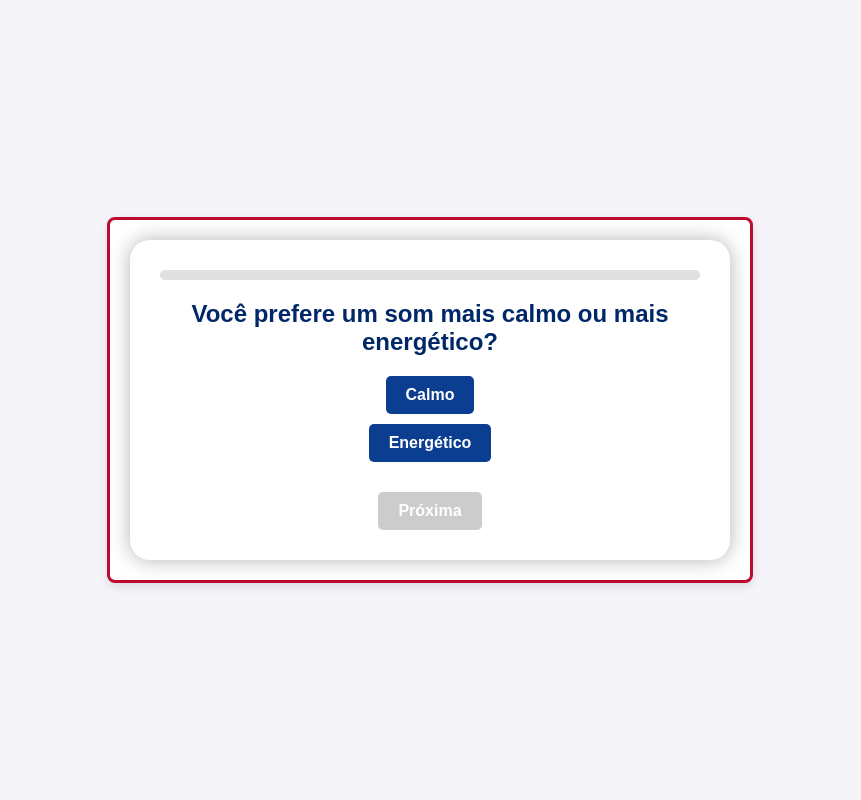
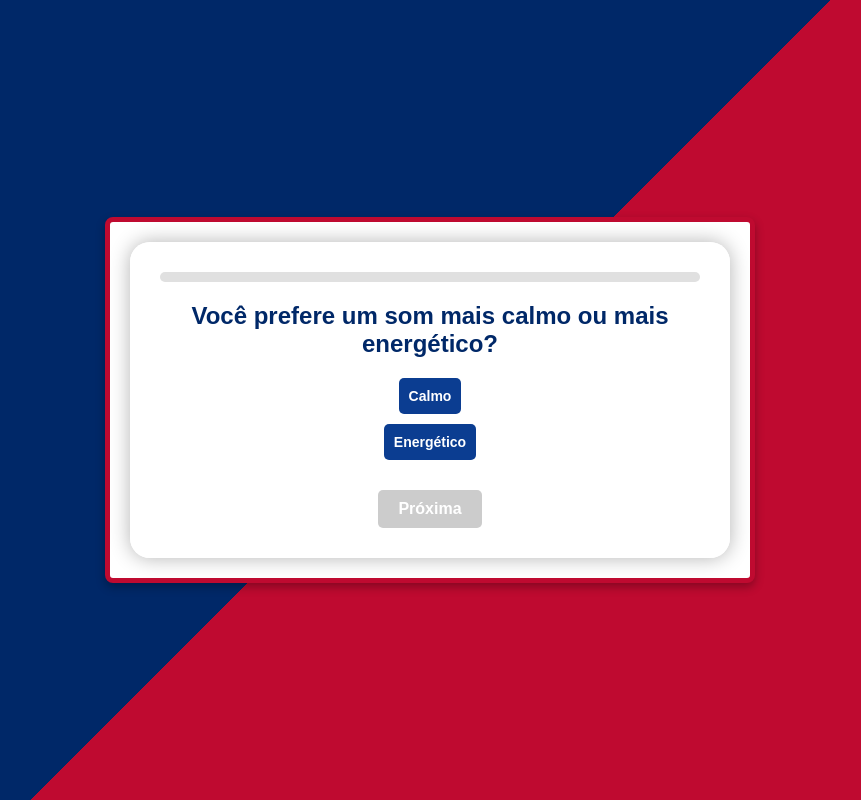
Before and after one commit to EvyDsf/TesteInstrumentos, a plain HTML site: page index.html in a window 1280 px wide. Both pictures are taken after a click on the button "Começar Teste". Shown: the whole page, without its empty margins (210-1071 px from the left). Drawn offline with Linux system fonts and the light colour scheme.

Commit message:
Atualizado o CSS com fundo e cores inspirados no Capitão América

```diff
--- a/style.css
+++ b/style.css
@@ -1,9 +1,10 @@
+/* Paleta de cores do Capitão América */
 body {
   font-family: Arial, sans-serif;
   margin: 0;
   padding: 0;
-  background-color: #f4f4f9; /* Fundo claro */
-  color: #002868; /* Azul escuro */
+  background: linear-gradient(135deg, #002868 50%, #bf0a30 50%); /* Azul e vermelho */
+  color: #ffffff; /* Branco */
   display: flex;
   align-items: center;
   justify-content: center;
@@ -16,18 +17,18 @@ body {
   padding: 20px;
   background: #ffffff; /* Branco */
   border-radius: 8px;
-  box-shadow: 0 4px 10px rgba(0, 0, 0, 0.1);
+  box-shadow: 0 4px 10px rgba(0, 0, 0, 0.3);
   width: 90%;
-  border: 3px solid #bf0a30; /* Vermelho */
+  border: 5px solid #bf0a30; /* Vermelho */
 }
 
 .card {
   display: none;
-  background: rgba(255, 255, 255, 0.1);
+  background: rgba(255, 255, 255, 0.9); /* Fundo branco translúcido */
   backdrop-filter: blur(10px);
   border-radius: 20px;
   padding: 30px;
-  box-shadow: 0 0 20px rgba(0,0,0,0.3);
+  box-shadow: 0 0 20px rgba(0, 0, 0, 0.3);
   text-align: center;
   animation: fadeIn 0.6s ease-in-out;
 }
@@ -84,7 +85,18 @@ button:disabled {
 #answers button {
   display: block;
   margin: 10px auto;
-  background-color: #0b3d91;
+  background-color: #0b3d91; /* Azul vibrante */
+  color: #ffffff; /* Branco */
+  border: none;
+  padding: 10px;
+  border-radius: 5px;
+  font-size: 14px;
+  font-weight: bold;
+  transition: background-color 0.3s ease;
+}
+
+#answers button:hover {
+  background-color: #002868; /* Azul escuro */
 }
 
 img {
@@ -100,6 +112,12 @@ img {
 }
 
 @keyframes fadeIn {
-  from { opacity: 0; transform: translateY(10px); }
-  to { opacity: 1; transform: translateY(0); }
+  from {
+    opacity: 0;
+    transform: translateY(10px);
+  }
+  to {
+    opacity: 1;
+    transform: translateY(0);
+  }
 }
```
